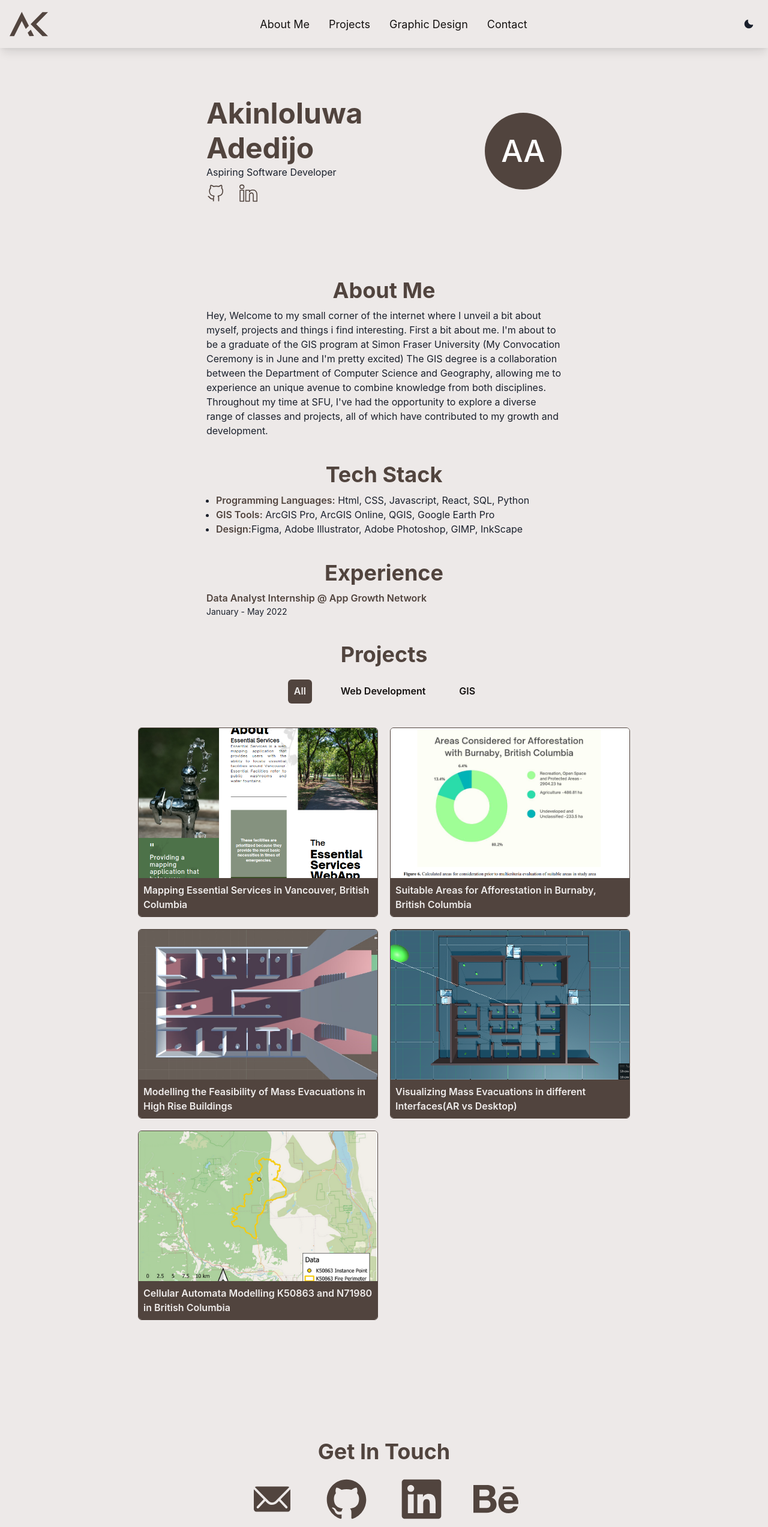
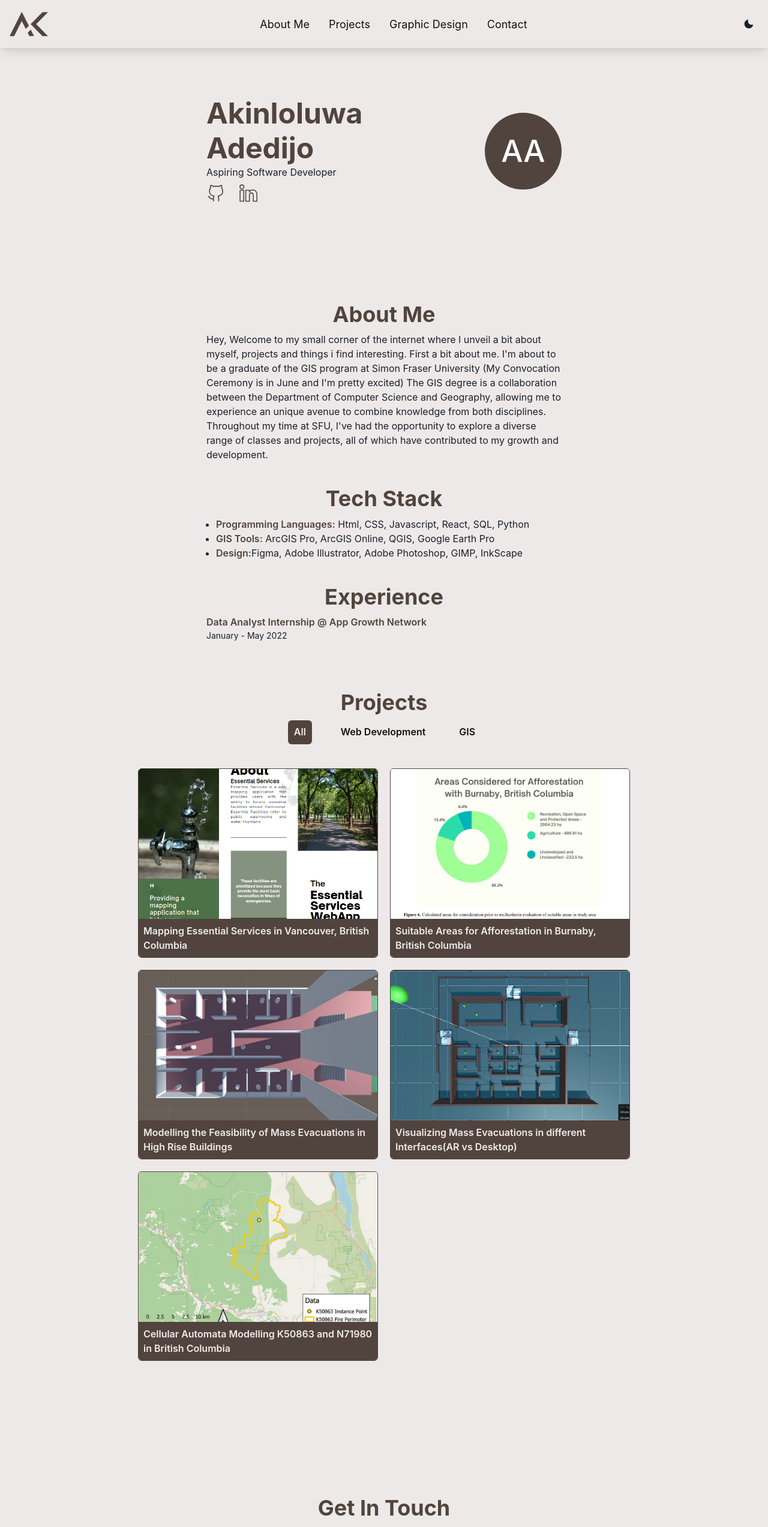
Before and after one commit to Akinloluwa-Adedijo/personal_website, a React (Vite) app: page / in a window 1280 px wide. Shown: the top 2546 px of the page at 60% size. Built offline with nearby package versions, Linux system fonts and the light colour scheme.

Commit message:
refactored section headings

```diff
--- a/src/components/Contact.jsx
+++ b/src/components/Contact.jsx
@@ -11,17 +11,13 @@ import {
 import { EmailIcon } from "@chakra-ui/icons";
 import { FaLinkedin, FaBehance } from "react-icons/fa";
 import { IoLogoGithub, IoIosMail } from "react-icons/io";
+import SectionHeading from "./SectionHeading";
 
 const Contact = () => {
   return (
     <Center id="contact" mt={50} h={"50vh"}>
       <Box position="bottom">
-        <Heading
-          textColor={useColorModeValue("primary.light", "primary.dark")}
-          mb={5}
-        >
-          Get In Touch
-        </Heading>
+        <SectionHeading title="Get In Touch" />
         <Flex w={{ base: "xs", md: "md" }}>
           <Box
             as="a"
--- a/src/components/Home.jsx
+++ b/src/components/Home.jsx
@@ -14,7 +14,7 @@ import {
 import Typewriter from "typewriter-effect";
 import { VscGithubAlt } from "react-icons/vsc";
 import { SlSocialLinkedin } from "react-icons/sl";
-
+import SectionHeading from "./SectionHeading";
 const Home = () => {
   return (
     <Box id="about" h={"100%"}>
@@ -90,14 +90,7 @@ const Home = () => {
 
       <Center bg={useColorModeValue("background.light", "background.dark")}>
         <Box h={"max-content"} w={{ base: "md", md: "2xl" }} mt={10} p={10}>
-          <Heading
-            as={"h3"}
-            fontSize={{ base: "2xl", md: "4xl" }}
-            color={useColorModeValue("primary.light", "primary.dark")}
-            mb={2}
-          >
-            About Me
-          </Heading>
+          <SectionHeading title="About Me" />
           <Text fontSize={{ base: "sm", md: "md" }} textAlign={"left"}>
             Hey, Welcome to my small corner of the internet where I unveil a bit
             about myself, projects and things i find interesting. First a bit
@@ -110,15 +103,7 @@ const Home = () => {
             classes and projects, all of which have contributed to my growth and
             development. <br />
           </Text>
-          <Heading
-            as={"h3"}
-            fontSize={{ base: "2xl", md: "4xl" }}
-            color={useColorModeValue("primary.light", "primary.dark")}
-            mt={10}
-            mb={2}
-          >
-            Tech Stack
-          </Heading>
+          <SectionHeading title="Tech Stack" />
           <UnorderedList textAlign={"left"}>
             <ListItem>
               <Text
@@ -151,15 +136,7 @@ const Home = () => {
               Figma, Adobe Illustrator, Adobe Photoshop, GIMP, InkScape
             </ListItem>
           </UnorderedList>
-          <Heading
-            as={"h3"}
-            fontSize={{ base: "2xl", md: "4xl" }}
-            color={useColorModeValue("primary.light", "primary.dark")}
-            mb={2}
-            mt={10}
-          >
-            Experience
-          </Heading>
+          <SectionHeading title="Experience" />
           <Box textAlign={"left"} gap={10}>
             <Text
               fontWeight={600}
--- a/src/components/Projects.jsx
+++ b/src/components/Projects.jsx
@@ -23,6 +23,7 @@ import {
 } from "@chakra-ui/react";
 import { projectButtons } from "../data";
 import { getProjects, filterProject } from "../data_service";
+import SectionHeading from "./SectionHeading";
 // import { ArrowForwardIcon } from "@chakra-ui/icons";
 // import { motion } from "framer-motion";
 
@@ -46,14 +47,7 @@ const Projects = () => {
 
   return (
     <Box id="projects">
-      <Heading
-        as="h2"
-        fontSize={{ base: "2xl", md: "4xl" }}
-        color={useColorModeValue("primary.light", "primary.dark")}
-        mb={5}
-      >
-        Projects
-      </Heading>
+      <SectionHeading title="Projects" />
       <Center>
         <Flex>
           <Flex direction={"row"} gap={10} mb={5}>
--- /dev/null
+++ b/src/components/SectionHeading.jsx
@@ -0,0 +1,20 @@
+import React from "react";
+import { Heading, color, useColorModeValue } from "@chakra-ui/react";
+
+const SectionHeading = (props) => {
+  const { title } = props;
+  console.log(title);
+  return (
+    <Heading
+      as="h3"
+      fontSize={{ base: "2xl", md: "4xl" }}
+      color={useColorModeValue("primary.light", "primary.dark")}
+      mb={2}
+      mt={10}
+    >
+      {title}
+    </Heading>
+  );
+};
+
+export default SectionHeading;
```
